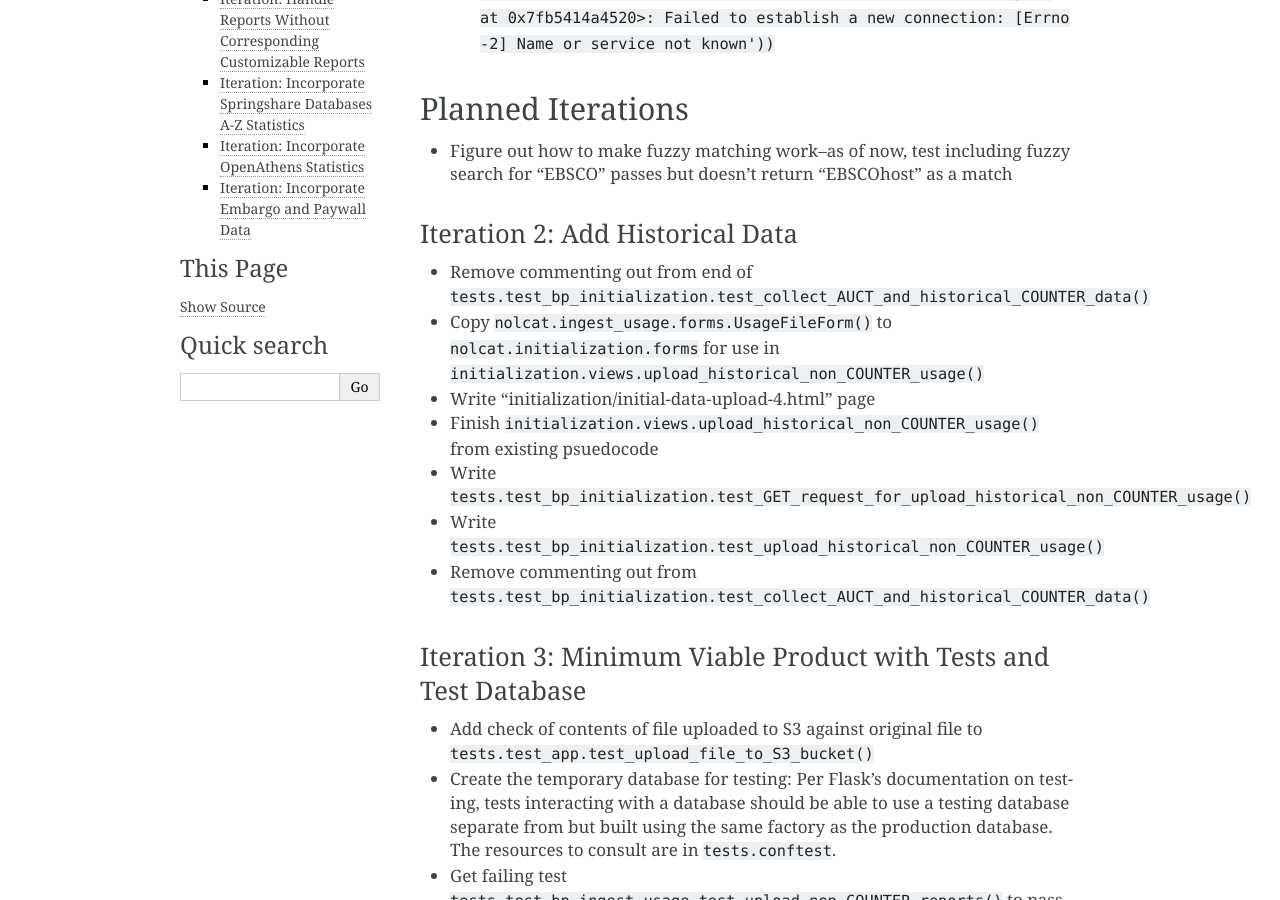
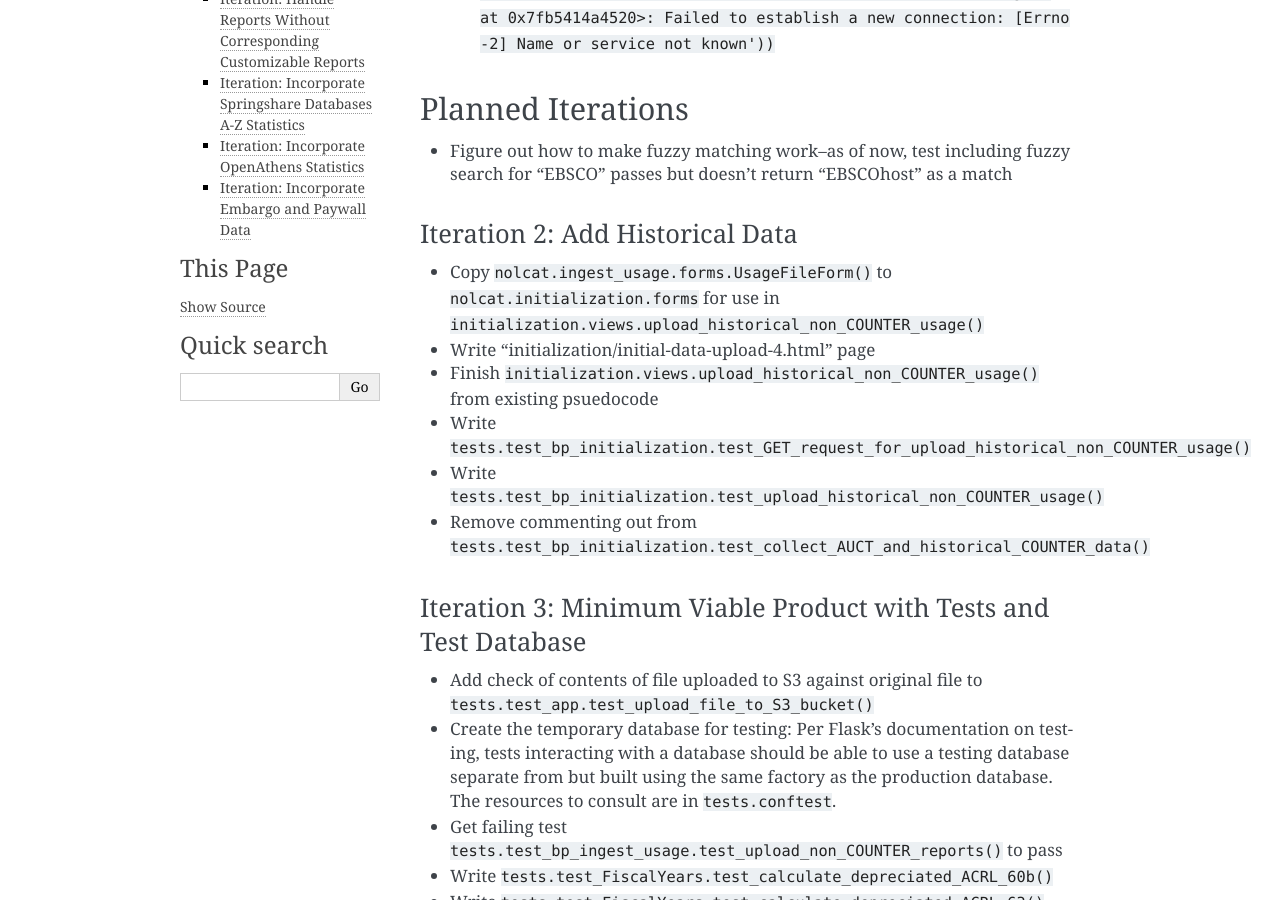
Before and after one commit to ereiskind/nolcat, a Sphinx documentation site: the page built from docs/source/roadmap.rst, in a window 1280 px wide and 900 px high, scrolled down 1325 px. Built offline with Sphinx 7.4.7, drawn with Linux system fonts in a browser that asks for light colours.

Commit message:
Remove completed to-do

```diff
--- a/docs/source/roadmap.rst
+++ b/docs/source/roadmap.rst
@@ -22,7 +22,6 @@ Planned Iterations
 
 Iteration 2: Add Historical Data
 ================================
-* Remove commenting out from end of ``tests.test_bp_initialization.test_collect_AUCT_and_historical_COUNTER_data()``
 * Copy ``nolcat.ingest_usage.forms.UsageFileForm()`` to ``nolcat.initialization.forms`` for use in ``initialization.views.upload_historical_non_COUNTER_usage()``
 * Write "initialization/initial-data-upload-4.html" page
 * Finish ``initialization.views.upload_historical_non_COUNTER_usage()`` from existing psuedocode
```
